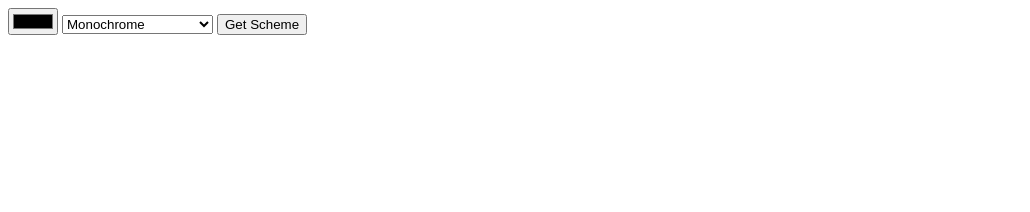
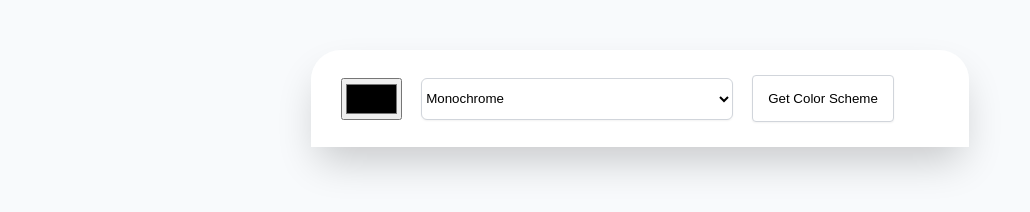
Before and after one commit to farfamahar/Color-Scheme-Generator, a website built with Vite: page index.html in a window 1280 px wide. Shown: the whole page, without its empty margins (0-1030 px from the left). Built offline with nearby package versions, Linux system fonts and the light colour scheme.

Commit message:
Update styling, flip up animation

```diff
--- a/index.html
+++ b/index.html
@@ -1,7 +1,7 @@
 <!DOCTYPE html>
 <html lang="en">
   <head>
-    <script type="module" src="/main.js"></script>
+    <link rel="stylesheet" href="https://unpkg.com/aos@next/dist/aos.css" />
     <link rel="stylesheet" href="style.css">
     <script>
       function getScheme(){
@@ -14,32 +14,25 @@
         .then(data => {
           console.log(data)
           let html = ''
+          let delay = 0;
           for(colors of data.colors){
-            html+= `<div style="background-color:${colors.hex.value}"> "fdfdsf" </div>
+            delay+=100;
+            html+= `<div data-aos="flip-right" data-aos-delay="${delay}" class="color" style="background-color:${colors.hex.value}">  </div>
 `
           }
           document.getElementById("colors").innerHTML= html
-
-      //     `
-      //     <div style="background-color:${data.colors[0].hex.value}"> "fdfdsf" </div>
-      // <div></div>
-      // <div></div>
-      // <div></div>
-      // <div></div>
-
-      //     `
 
         }
         )
       }
     </script>
-
     <meta charset="UTF-8" />
     <meta name="viewport" content="width=device-width, initial-scale=1.0" />
-    <title>Vite App</title>
+    <title>Color Scheme Generator</title>
   </head>
   <body>
-    <div id="app">
+    <div data-aos="fade-down" class="app" id="app">
+      <div class="header">
         <input id="input"  type="color"/>
         <select id="color-selector">
           <option value="monochrome">Monochrome</option>
@@ -49,13 +42,18 @@
           <option value="complement">Complement</option>
           <option value="analogic-complement">Analogic-complement</option>
           <option value="triad">Triad</option>
-
+        </div>
       </select>
-      <button onClick="getScheme()"> Get Scheme</button>
+      <button onClick="getScheme()"> Get Color Scheme</button>
     </div>
-
     <div id="colors" class="colors">
-
-    </div>
+    <script src="https://unpkg.com/aos@next/dist/aos.js"></script>
+    <script>
+      AOS.init();
+    </script>
   </body>
 </html>
+
+<script>
+  AOS.init();
+</script>
--- a/package.json
+++ b/package.json
@@ -10,5 +10,8 @@
   },
   "devDependencies": {
     "vite": "^3.2.3"
+  },
+  "dependencies": {
+    "aos": "^2.3.4"
   }
 }
--- a/style.css
+++ b/style.css
@@ -1,9 +1,83 @@
+body{
+  background-color: rgb(248 250 252 );
+}
+
 .colors{
   display: flex;
   flex-direction: row;
+  max-width: fit-content;
+  margin: 0 auto;
 }
 
-.color-1{
-  height: 300px;
-  width: 75px;
+.app{
+  max-width: fit-content;
+  margin: 0 auto;
+  margin-top: 50px;
+  box-shadow: rgba(0, 0, 0, 0.2) 0px 20px 40px -7px;
+  border-top-left-radius: 30px 30px;
+  border-top-right-radius: 30px 30px;
+
+
 }
+
+.header{
+  background: #FFFFFF;
+  padding-top: 25px;
+  padding-bottom: 25px;
+  padding-right: 15px;
+  padding-left: 15px;
+  margin: 0 auto;
+  text-align: center;
+  border-top-left-radius: 30px 30px;
+  border-top-right-radius: 30px 30px;
+
+}
+
+.color{
+  width: 110px;
+  height: 550px;
+}
+
+button {
+
+  white-space: nowrap;
+
+
+padding: 15px;
+
+/* white */
+background: #FFFFFF;
+/* gray/300 */
+border: 1px solid #D1D5DB;
+/* shadow/sm */
+box-shadow: 0px 1px 2px rgba(0, 0, 0, 0.05);
+border-radius: 4px;
+margin-left: 15px;
+  margin-right: 60px;
+}
+
+input{
+  width: 61px;
+  height: 42px;
+  margin-left: 15px;
+  margin-right: 15px;
+  vertical-align: middle;
+}
+
+select{
+  width: 312px;
+height: 42px;
+
+
+/* white */
+
+background: #FFFFFF;
+/* gray/300 */
+
+border: 1px solid #D1D5DB;
+/* shadow/sm */
+
+box-shadow: 0px 1px 2px rgba(0, 0, 0, 0.05);
+border-radius: 6px;
+
+}
```
Also changed, not shown: 1 other file. Lines whose indentation alone changed are shown as unchanged.
